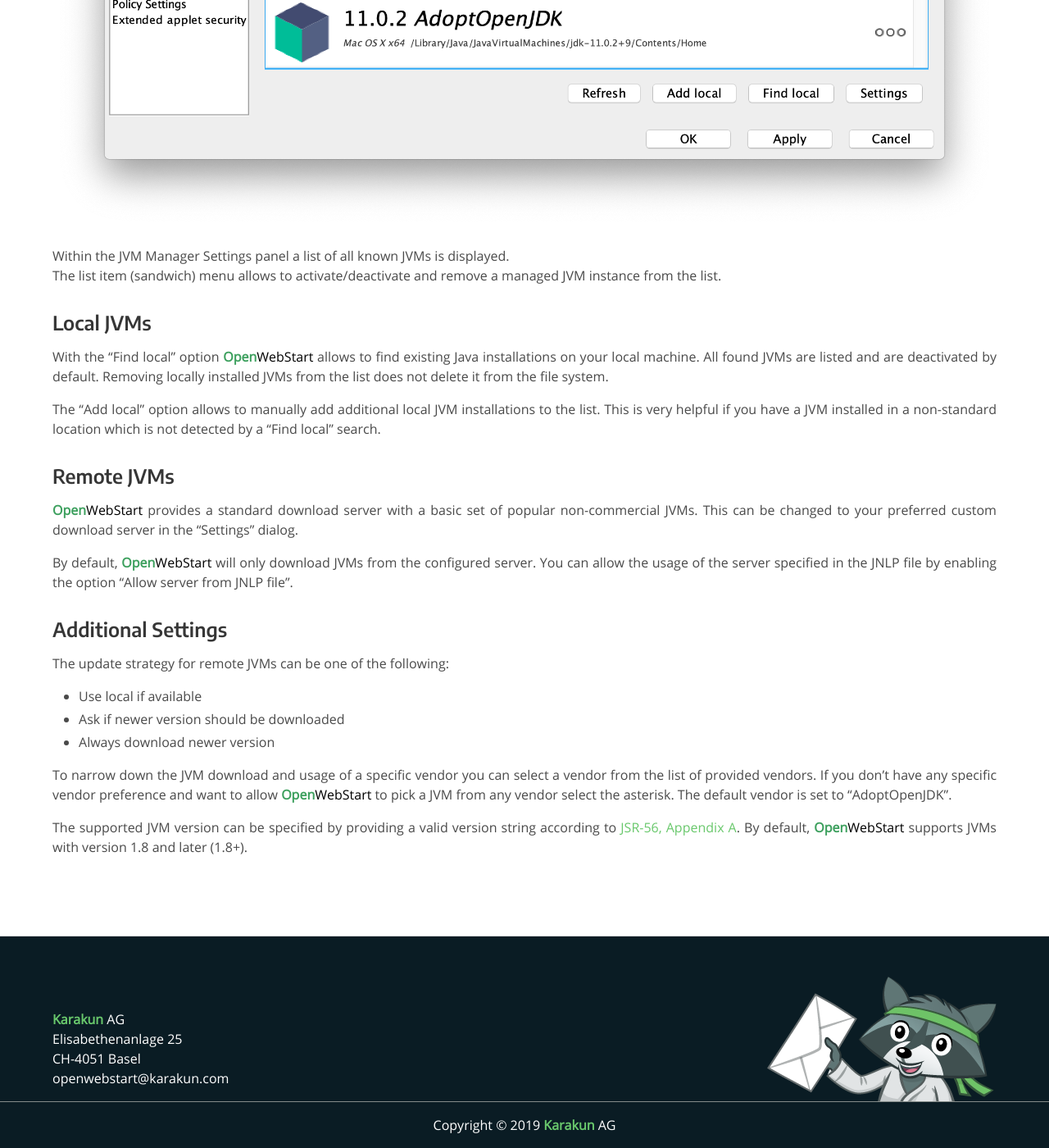
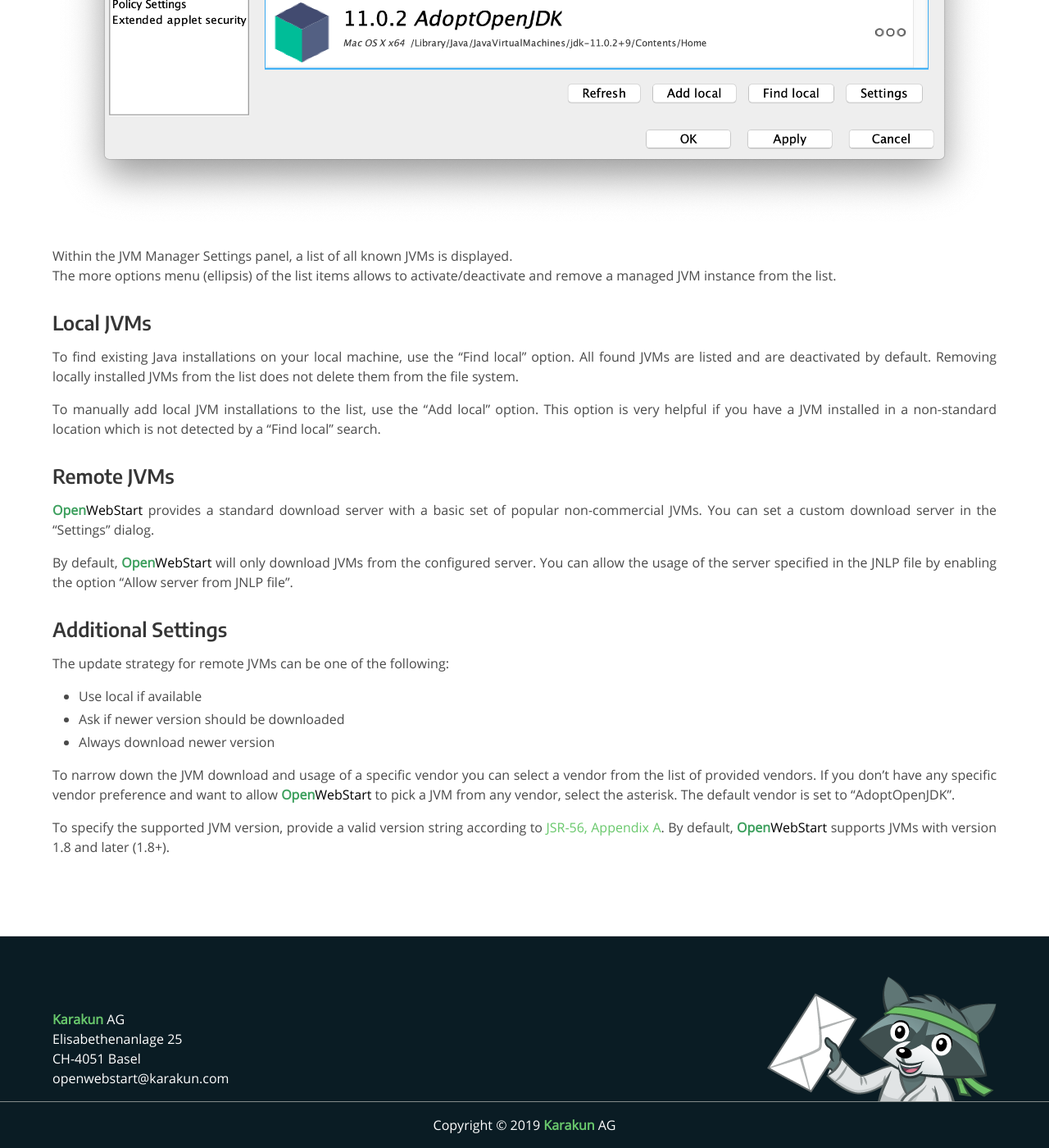
Before and after one commit to karakun/openwebstart-page, a Jekyll site: the page built from jvm-manager.md, in a window 1280 px wide and 1400 px high, scrolled down 1012 px. Shown: the whole window at 82% size. Built offline with Jekyll 4.4.1, drawn with Linux system fonts in a browser that asks for light colours; our own code applies the rules of GitHub Pages for plain Markdown files; comment, search, counter and statistics services are not loaded; some of the changed text lies outside the part shown.

Commit message:
add text corrections of technical writer

```diff
--- a/jvm-manager.md
+++ b/jvm-manager.md
@@ -8,28 +8,28 @@
 
 <span class="text-highlight">Open<span>WebStart</span></span> from Karakun will provide an integrated JVM Manager.
 The JVM Manager downloads Java versions from a dedicated server, and manages versions internally.
-With <span class="text-highlight">Open<span>WebStart</span></span>, it will be easy for developers to specify the Java version and vendor to run JNLP-based applications.
+<span class="text-highlight">Open<span>WebStart</span></span> makes it easy for developers to specify the Java version and vendor to run JNLP-based applications.
 
-The JVM Manager is configured using the  <span class="text-highlight">Open<span>WebStart</span></span> Settings client:
+You configure the JVM Manager using the  <span class="text-highlight">Open<span>WebStart</span></span> Settings client:
 
 ![jvm manager]({{ "/assets/images/webstart/jvm-manager.png" | relative_url }})
 
-Within the JVM Manager Settings panel a list of all known JVMs is displayed.
-The list item (sandwich) menu allows to activate/deactivate and remove a managed JVM instance from the list.
+Within the JVM Manager Settings panel, a list of all known JVMs is displayed.
+The more options menu (ellipsis) of the list items allows to activate/deactivate and remove a managed JVM instance from the list.
 
 ### Local JVMs
 
-With the "Find local" option <span class="text-highlight">Open<span>WebStart</span></span> allows to find existing Java installations on your local machine.
+To find existing Java installations on your local machine, use the "Find local" option.
 All found JVMs are listed and are deactivated by default.
-Removing locally installed JVMs from the list does not delete it from the file system.
+Removing locally installed JVMs from the list does not delete them from the file system.
 
-The "Add local" option allows to manually add additional local JVM installations to the list.
-This is very helpful if you have a JVM installed in a non-standard location which is not detected by a "Find local" search.
+To manually add local JVM installations to the list, use the "Add local" option.
+This option is very helpful if you have a JVM installed in a non-standard location which is not detected by a "Find local" search.
 
 ### Remote JVMs
 
 <span class="text-highlight">Open<span>WebStart</span></span> provides a standard download server with a basic set of popular non-commercial JVMs.
-This can be changed to your preferred custom download server in the "Settings" dialog.
+You can set a custom download server in the "Settings" dialog.
 
 By default, <span class="text-highlight">Open<span>WebStart</span></span> will only download JVMs from the configured server.
 You can allow the usage of the server specified in the JNLP file by enabling the option "Allow server from JNLP file".
@@ -42,8 +42,8 @@
 * Always download newer version
 
 To narrow down the JVM download and usage of a specific vendor you can select a vendor from the list of provided vendors.
-If you don't have any specific vendor preference and want to allow <span class="text-highlight">Open<span>WebStart</span></span> to pick a JVM from any vendor select the asterisk.
+If you don't have any specific vendor preference and want to allow <span class="text-highlight">Open<span>WebStart</span></span> to pick a JVM from any vendor, select the asterisk.
 The default vendor is set to "AdoptOpenJDK".
 
-The supported JVM version can be specified by providing a valid version string according to [JSR-56, Appendix A](https://www.jcp.org/en/jsr/detail?id=56).
+To specify the supported JVM version, provide a valid version string according to [JSR-56, Appendix A](https://www.jcp.org/en/jsr/detail?id=56).
 By default, <span class="text-highlight">Open<span>WebStart</span></span> supports JVMs with version 1.8 and later (1.8+).
```
